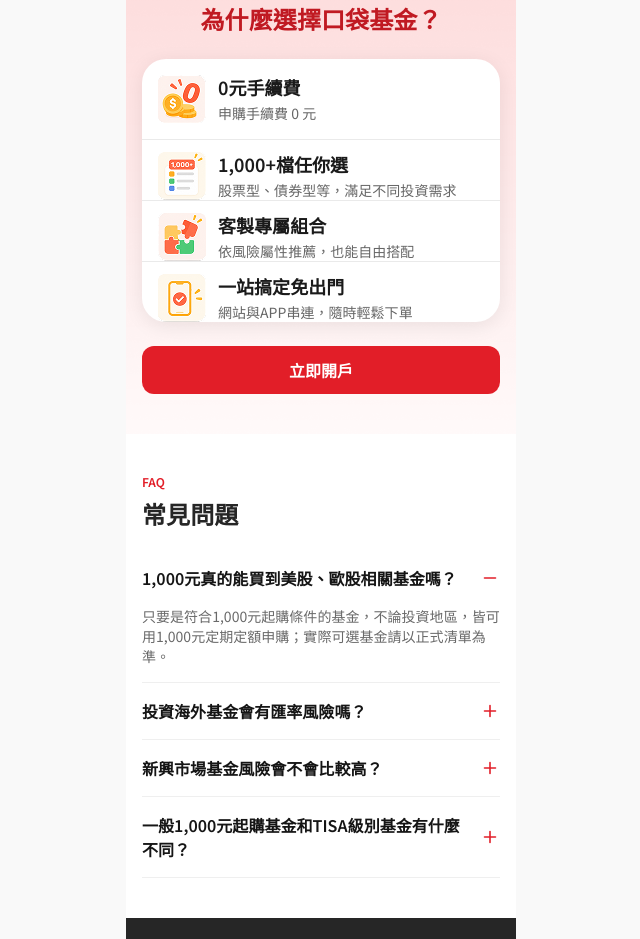
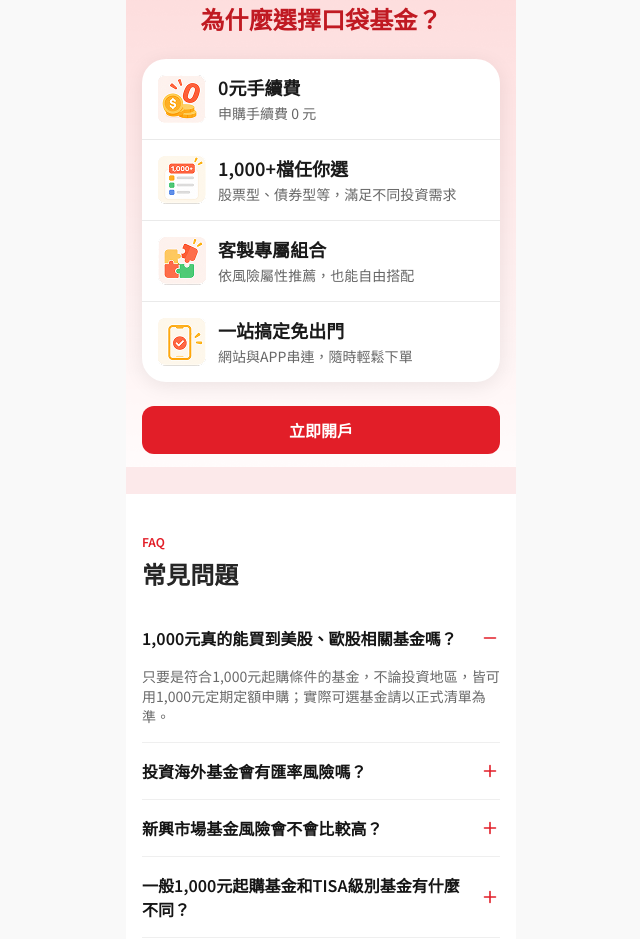
Before and after one commit to min-c-cm/1000fund, a plain HTML site: page 1000-invest-landing.html in a window 1280 px wide. Shown: the part 3168-4107 px from the top of the page, without its empty margins (319-959 px from the left). Drawn offline with Linux system fonts and the light colour scheme.

Commit message:
Make why-section card rows use consistent 16px vertical padding
Rows after the first previously had padding-top:12px/padding-bottom:0
overriding the base 16px, producing uneven spacing between items.

Co-Authored-By: Claude Sonnet 5 <noreply@anthropic.com>

```diff
--- a/1000-invest-landing.html
+++ b/1000-invest-landing.html
@@ -225,7 +225,7 @@ body{
 .why-section__title{ margin:0; text-align:center; color:var(--primary-display); font-weight:600; font-size:24px; line-height:32px; letter-spacing:0.096px; }
 .why-card{ background:var(--white); border-radius:24px; box-shadow:0 4px 20px rgba(0,0,0,0.08); width:100%; overflow:hidden; }
 .why-row{ display:flex; gap:12px; align-items:flex-start; padding:16px; }
-.why-row + .why-row{ border-top:1px solid var(--divider); padding-top:12px; padding-bottom:0; margin-top:0;}
+.why-row + .why-row{ border-top:1px solid var(--divider); margin-top:0;}
 .why-icon{ width:48px; height:48px; border-radius:6px; flex:none; object-fit:cover; }
 .why-text-title{ margin:0; color:#1A1A1A; font-weight:600; font-size:18px; line-height:24px; letter-spacing:0.036px; }
 .why-text-desc{ margin:4px 0 0; color:#666666; font-weight:400; font-size:14px; line-height:20px; letter-spacing:0.028px; }
```
